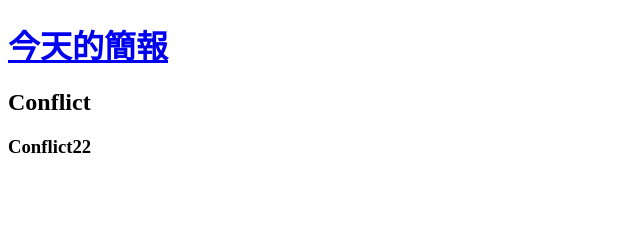
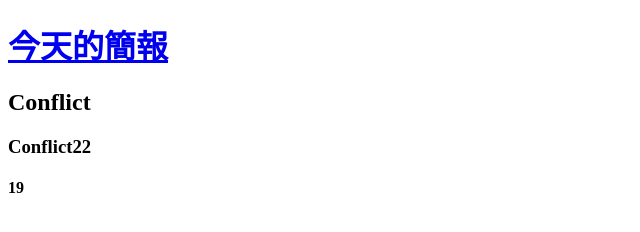
Before and after one commit to tobiichi3227/tnfsh-science-117, a plain HTML site: page index.html in a window 1280 px wide. Shown: the full height of the page, 0-640 px from the left. Drawn offline with Linux system fonts and the light colour scheme.

Commit message:
add a 19 text

```diff
--- a/index.html
+++ b/index.html
@@ -9,5 +9,6 @@
     <h1><a href="https://hackmd.io/@tobiichi3227/git">今天的簡報</a></h1>
     <h2>Conflict</h2>
     <h3>Conflict22</h3>
+    <h4>19</h4>
 </body>
 </html>
```
